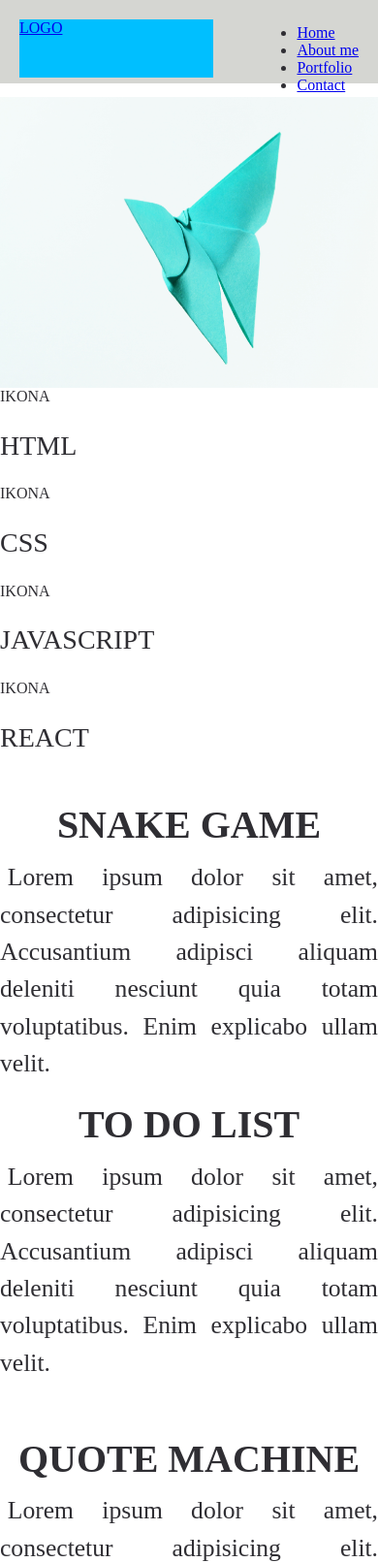
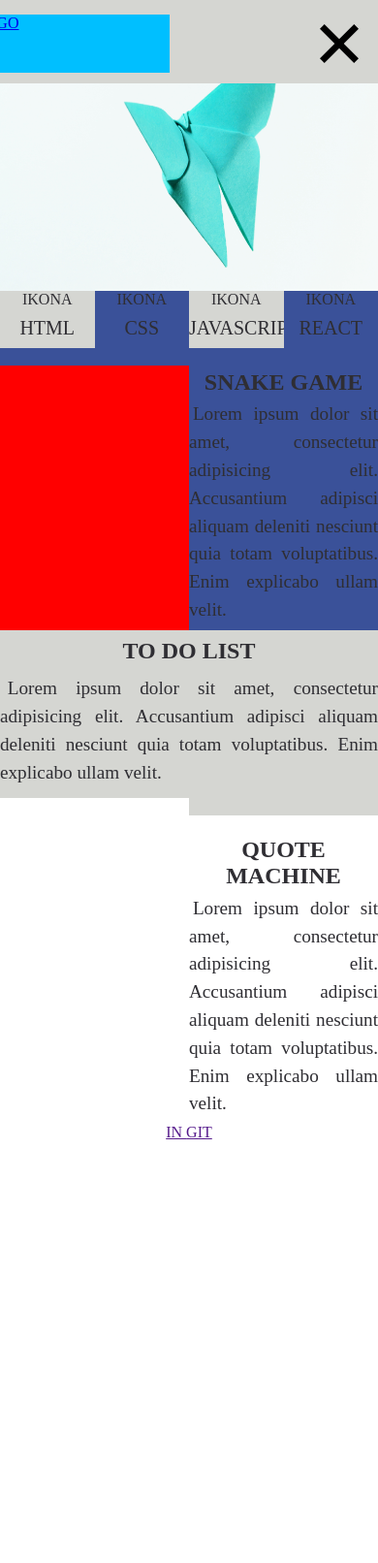
Before and after one commit to ksmolarczyk/myWebsite, a plain HTML site: page index.html in a window 390 px wide. Shown: the top 1612 px of the page at 97% size. After the commit the page ends 1177 px from the top, so only its background shows below. Drawn offline with Linux system fonts and the light colour scheme.

Commit message:
media hamburger

```diff
--- a/css/style.css
+++ b/css/style.css
@@ -79,13 +79,196 @@ nav {
 }
 
 #menu-icon {
-    display: hidden;
+    visibility: hidden;
     width: 40px;
     height: 40px;
-    background: pink;
+    background: url("../images/hamb.svg") center;
 
 }
 
-a:hover#menu-icon {
+ul {
+    list-style-type: none;
+}
+
+nav ul li {
+    font-size: 150%;
+    display: inline-block;
+    float: left;
+    padding: 10px;
+}
+
+nav ul li a {
+    color: #2F2E33;
+    text-decoration: none;
 
 }
+
+nav ul li a:hover {
+    color: #3A5199;
+}
+
+.current {
+    color: #3A5199;
+}
+
+/* ---------- END OF NAVIGATION -----------*/
+
+.banner {
+    width: 100%;
+    background-color: #FFFFFF;
+}
+
+.banner-inner {
+    max-width: 1100px;
+    margin: 0 auto;
+}
+
+.first-fourth {
+    width: 25%;
+    float: left;
+    text-align: center;
+}
+
+.second-fourth {
+    width: 25%;
+    float: left;
+    text-align: center;
+}
+
+.third-fourth {
+    width: 25%;
+    float: left;
+    text-align: center;
+}
+
+.fourth-fourth {
+    width: 25%;
+    float: left;
+    text-align: center;
+}
+
+#html {
+    background-color: #D5D6D2;
+}
+
+#css {
+    background-color: #3A5199;
+}
+
+#javascript {
+    background-color: #D5D6D2;
+}
+
+#react {
+    background-color: #3A5199;
+}
+
+.first-fourth i {
+    color: red;
+/* 1:13 -----------------------*/
+}
+
+.inner-wrapper {
+    float: left;
+}
+
+#snake {
+    background-color: #3A5199;
+}
+
+#to-do-list {
+    background-color: #D5D6D2;
+}
+
+#quote-machine {
+    background-color: #FFFFFF;
+}
+
+aside {
+    float: right;
+    margin: 0 auto;
+    width: 50%;
+    height: auto;
+}
+
+.inner-wrapper-2 {
+    float: left;
+    width: 100%;
+    background-color: red;
+}
+
+.clearfix {
+    clear: both;
+}
+/* ---------- FOOTER -----------*/
+
+footer {
+    background-color: white;
+    width: 100%;
+
+}
+
+.social {
+    list-style-type: none;
+    text-align: center;
+}
+
+.social li {
+    display: inline;
+}
+
+.social i {
+    font-size: 460px;
+    margin: 1%;
+}
+
+/*----- 1:32 -----*/
+
+/* ---------- MEDIA -----------*/
+
+@media screen and (max-width: 760px) {
+    h2 {
+        font-size: 150%;
+    }
+    h3 {
+        font-size: 125%;
+    }
+    p {
+        font-size: 120%;
+
+    }
+
+    header {
+        position: absolute;
+    }
+
+    #logo {
+        margin: 15px 0 20px -25px;
+    }
+
+    #menu-icon {
+        display: inline-block;
+        visibility: visible;
+    }
+
+    nav ul, nav:active ul {
+        display: none;
+        z-index: 1000;
+        position: absolute;
+        padding: 20px;
+        background: deepskyblue;
+        right: 20px;
+        top: 60px;
+        border: 1px solid #FFFFFF;
+        width: 50%;
+        }
+
+    nav:hover ul {
+        display: block;
+    }
+
+    nav li {
+        text-align: center;
+        width: 100%;
+    }
+}
--- a/index.html
+++ b/index.html
@@ -47,7 +47,7 @@
 </section>
 <!---- END OF FIRST-FOURTH SECTION ----->
 
-<section class="inner-wrapper">
+<section class="inner-wrapper-2">
     <article id="snake">
         <img src="">
     </article>
@@ -76,23 +76,24 @@
 </section>
 <!---- END OF FIRST-FOURTH SECTION ----->
 
-<section class="inner-wrapper-3">
-    <section class="one-third" id="snake">
-        <h3>SNAKE GAME</h3>
-        <p>Lorem ipsum dolor sit amet, consectetur adipisicing elit. Animi deleniti itaque labore libero mollitia perferendis porro quis reiciendis repellat reprehenderit?</p>
-    </section>
-    <section class="inner-wrapper-3">
-        <section class="one-third" id="to-do-list">
-            <h3>TO DO LIST</h3>
-            <p>Lorem ipsum dolor sit amet, consectetur adipisicing elit. Animi deleniti itaque labore libero mollitia perferendis porro quis reiciendis repellat reprehenderit?</p>
-        </section>
-        <section class="inner-wrapper-3">
-            <section class="one-third" id="snake">
-                <h3>QUOTE MACHINE</h3>
-                <p>Lorem ipsum dolor sit amet, consectetur adipisicing elit. Animi deleniti itaque labore libero mollitia perferendis porro quis reiciendis repellat reprehenderit?</p>
-            </section>
-        </section>
-<!---- END OF FIRST-THIRD SECTION ----->
+<!--<section class="inner-wrapper-3">-->
+    <!--<section class="one-third" id="snake">-->
+        <!--<h3>SNAKE GAME</h3>-->
+        <!--<p>Lorem ipsum dolor sit amet, consectetur adipisicing elit. Animi deleniti itaque labore libero mollitia perferendis porro quis reiciendis repellat reprehenderit?</p>-->
+    <!--</section>-->
+    <!--<section class="inner-wrapper-3">-->
+        <!--<section class="one-third" id="to-do-list">-->
+            <!--<h3>TO DO LIST</h3>-->
+            <!--<p>Lorem ipsum dolor sit amet, consectetur adipisicing elit. Animi deleniti itaque labore libero mollitia perferendis porro quis reiciendis repellat reprehenderit?</p>-->
+        <!--</section>-->
+        <!--<section class="inner-wrapper-3">-->
+            <!--<section class="one-third" id="snake">-->
+                <!--<h3>QUOTE MACHINE</h3>-->
+                <!--<p>Lorem ipsum dolor sit amet, consectetur adipisicing elit. Animi deleniti itaque labore libero mollitia perferendis porro quis reiciendis repellat reprehenderit?</p>-->
+            <!--</section>-->
+        <!--</section>-->
+<!--&lt;!&ndash;&#45;&#45; END OF FIRST-THIRD SECTION -&#45;&#45;&ndash;&gt;-->
+<div class="clearfix"></div>
 
 <footer>
     <ul class="social">
```
Also changed, not shown: images/hamb.svg (added).
